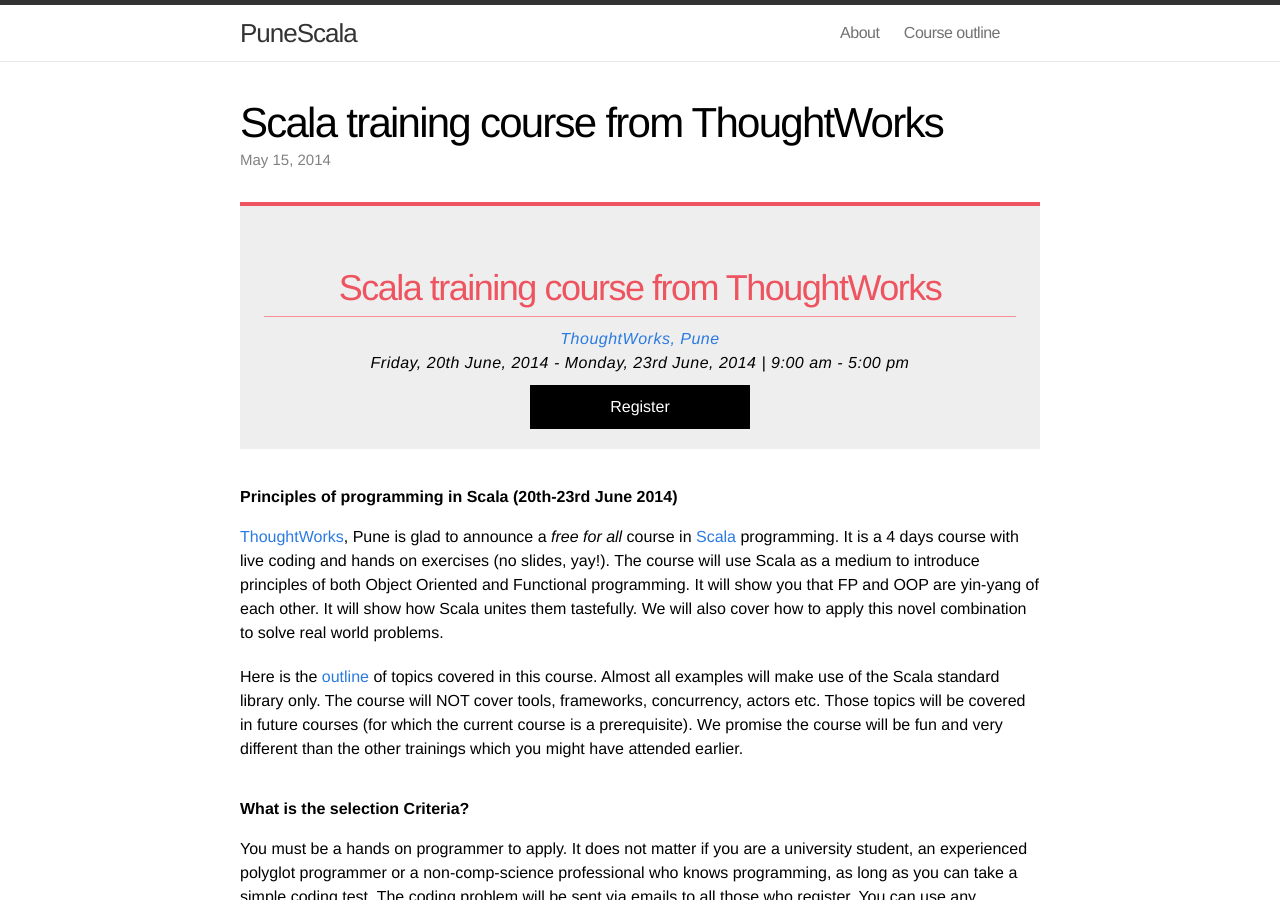
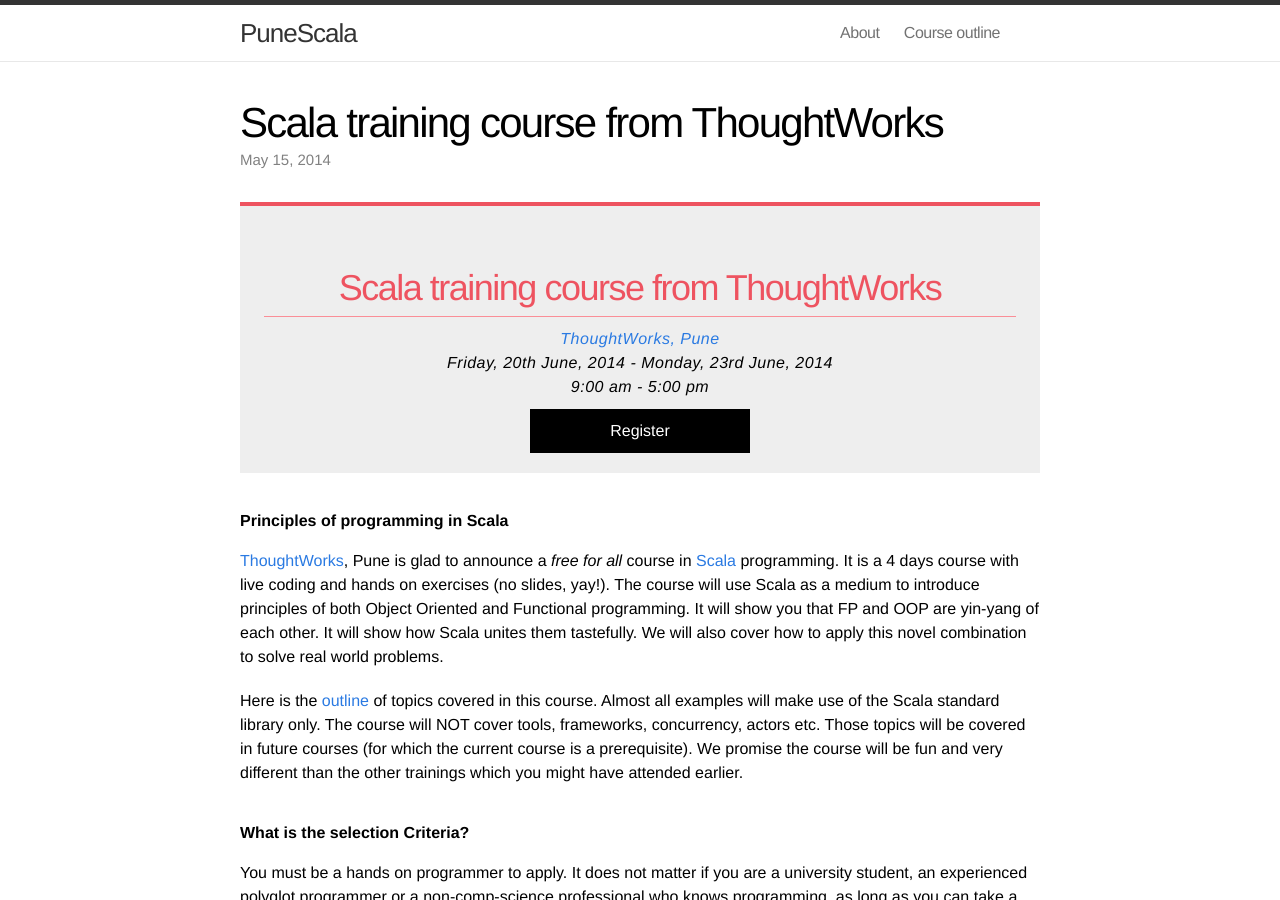
Before and after one commit to punescala/punescala.github.io, a Jekyll site: the page built from _posts/2014-05-15-principles-of-programming-in-scala.markdown, in a window 1280 px wide and 900 px high. Built offline with Jekyll 4.4.1, drawn with Linux system fonts in a browser that asks for light colours.

```diff
--- a/_posts/2014-05-15-principles-of-programming-in-scala.markdown
+++ b/_posts/2014-05-15-principles-of-programming-in-scala.markdown
@@ -14,14 +14,15 @@ css: training
 <p class="location">
   <a href="http://goo.gl/KQCQvG" title="ThoughtWorks Pune Office">ThoughtWorks, Pune </a>
 </p>
-<p class="date"> Friday, 20th June, 2014 - Monday, 23rd June, 2014 | 9:00 am - 5:00 pm </p>
+<p class="date"> Friday, 20th June, 2014 - Monday, 23rd June, 2014 </p>
+<p class="date"> 9:00 am - 5:00 pm </p>
 
 <div class="register">
-  <a href="http://goo.gl/Dd4Tjj" title="Register for Scala training"> Register </a>
+  <a href="http://info.thoughtworks.com/pune-scala-workshop-june-2014-registration.html" title="Register for Scala training"> Register </a>
 </div>
 </div>
 
-##### **Principles of programming in Scala (20th-23rd June 2014)**
+##### **Principles of programming in Scala**
 [ThoughtWorks](http://www.thoughtworks.com/), Pune is glad to announce a *free for all* course in [Scala](http://www.scala-lang.org/) programming. It is a 4 days course with live coding and hands on exercises (no slides, yay!). The course will use Scala as a medium to introduce principles of both Object Oriented and Functional programming. It will show you that FP and OOP are yin-yang of each other. It will show how Scala unites them tastefully. We will also cover how to apply this novel combination to solve real world problems.
 
 Here is the [outline](/course-outline) of topics covered in this course. Almost all examples will make use of the Scala standard library only. The course will NOT cover tools, frameworks, concurrency, actors etc. Those topics will be covered in future courses (for which the current course is a prerequisite). We promise the course will be fun and very different than the other trainings which you might have attended earlier.
```
